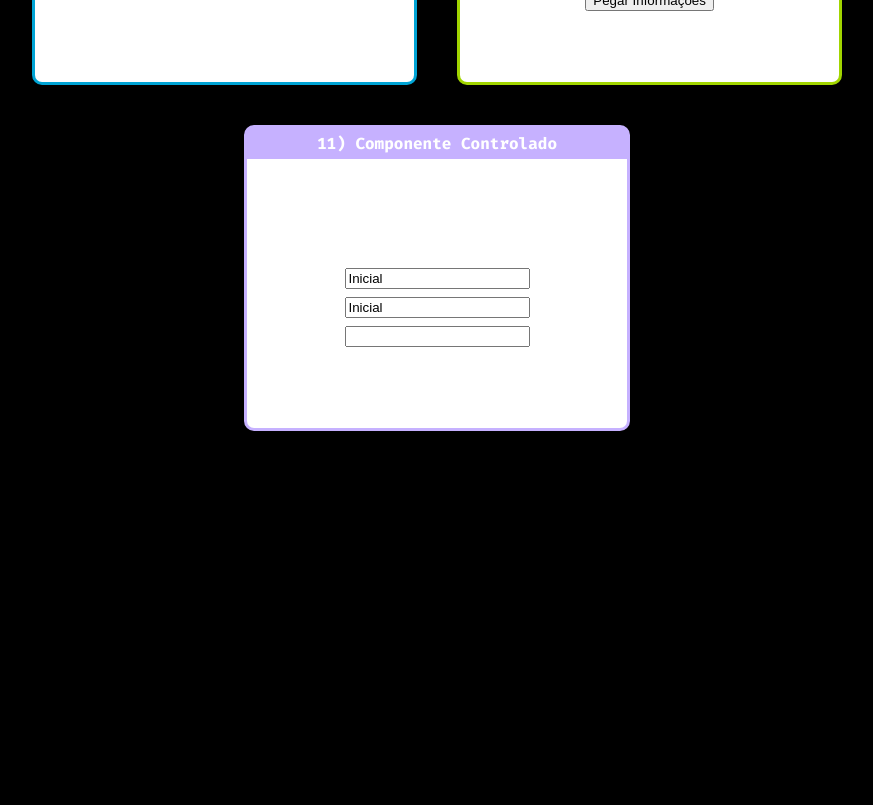
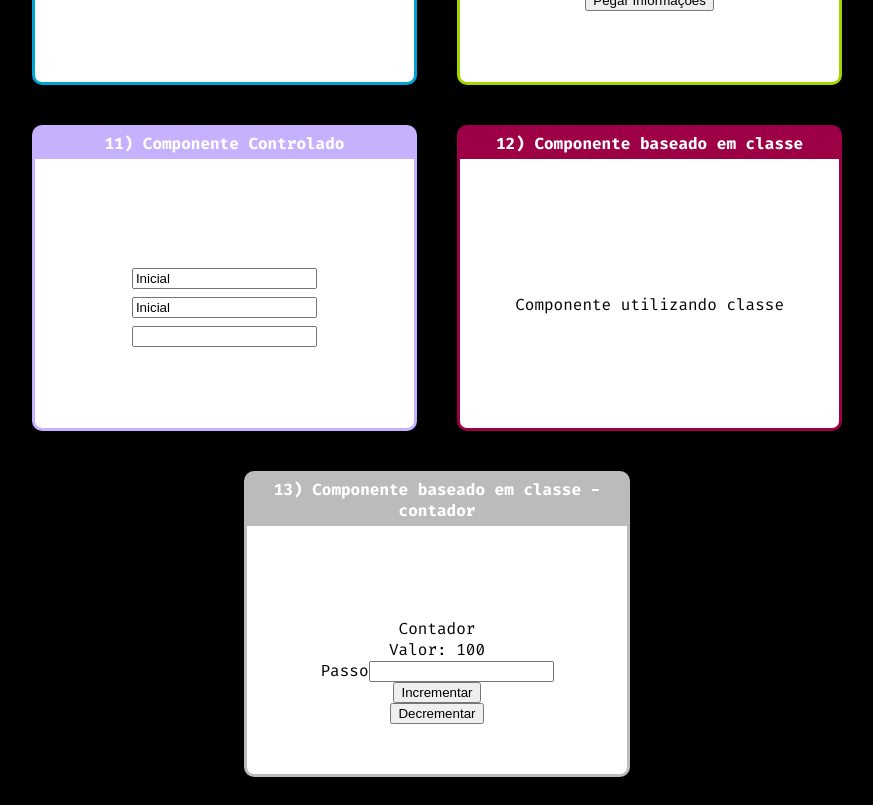
Before and after one commit to ThadeuCesario/React, a React (Create React App) app in the folder react-fundamentals_coder/: page / in a window 1280 px wide. Shown: the part 1680-2485 px from the top of the page, without its empty margins (203-1076 px from the left). Before the commit the page ends 2139 px from the top, so only its background shows below. Built offline with nearby package versions, Linux system fonts and the light colour scheme.

Commit message:
Counter - Class component

```diff
--- a/react-fundamentals_coder/src/App.jsx
+++ b/react-fundamentals_coder/src/App.jsx
@@ -14,6 +14,8 @@ import UsuarioInfo from "./Conditional/UsuarioInfo";
 import DiretaPai from "./Components/Comunication/DiretaPai";
 import IndiretaPai from "./Components/Comunication/IndiretaPai";
 import Input from "./Form/Input";
+import ComponenteClasse from "./Components/Basics/ComponenteClasse";
+import Contador from "./Counter/Contador";
 
 /* Import Images */
 import logo from './Assets/react-logo.png';
@@ -73,6 +75,14 @@ export default props => {
                     <Input />
                 </Card>
 
+                <Card title={'12) Componente baseado em classe'} color={'#9E0046'}>
+                    <ComponenteClasse />
+                </Card>
+
+                <Card title={'13) Componente baseado em classe - contador'} color={'#bbb'}>
+                    <Contador  numeroInicial={100} valorIncremento={20}/>
+                </Card>
+
             </div>
         </React.Fragment>
     );
--- /dev/null
+++ b/react-fundamentals_coder/src/Components/Basics/ComponenteClasse.jsx
@@ -0,0 +1,11 @@
+import React, {Component} from 'react';
+
+class ComponenteClasse extends Component{
+    render() {
+        return(
+          <div>Componente utilizando classe</div>
+        );
+    }
+}
+
+export default ComponenteClasse;
--- /dev/null
+++ b/react-fundamentals_coder/src/Counter/Contador.jsx
@@ -0,0 +1,55 @@
+import React, {Component} from 'react';
+
+class Contador extends Component{
+    constructor(props) {
+        super(props);
+
+        this.state = {
+            numero: props.numeroInicial || 0,
+            passo: props.valorIncremento || 5,
+        }
+    }
+
+    inc = _ => {
+        this.setState({
+            numero: this.state.numero + this.state.passo,
+        });
+    }
+
+    dec = _ => {
+        this.setState({
+           numero: this.state.numero - this.state.passo,
+        });
+    }
+
+    getNewValue = (event) => {
+        if(!isNaN(Number(event.target.value))){
+            this.setState({
+                passo: Number(event.target.value)
+            })
+        }
+        else{
+            alert('Insira um valor válido');
+            this.setState({
+                passo: 0
+            });
+        }
+    }
+
+    render() {
+        return(
+            <>
+                <div>Contador</div>
+                <div>Valor: {this.state.numero}</div>
+                <div>
+                    <label type={'text'}>Passo</label>
+                    <input type='number' id={'passo'} onChange={this.getNewValue} />
+                </div>
+                <button onClick={this.inc}>Incrementar</button>
+                <button onClick={this.dec}>Decrementar</button>
+            </>
+        );
+    }
+}
+
+export default Contador;
```
Also changed, not shown: 1 other file (tests, documents, lock files or other folders).
